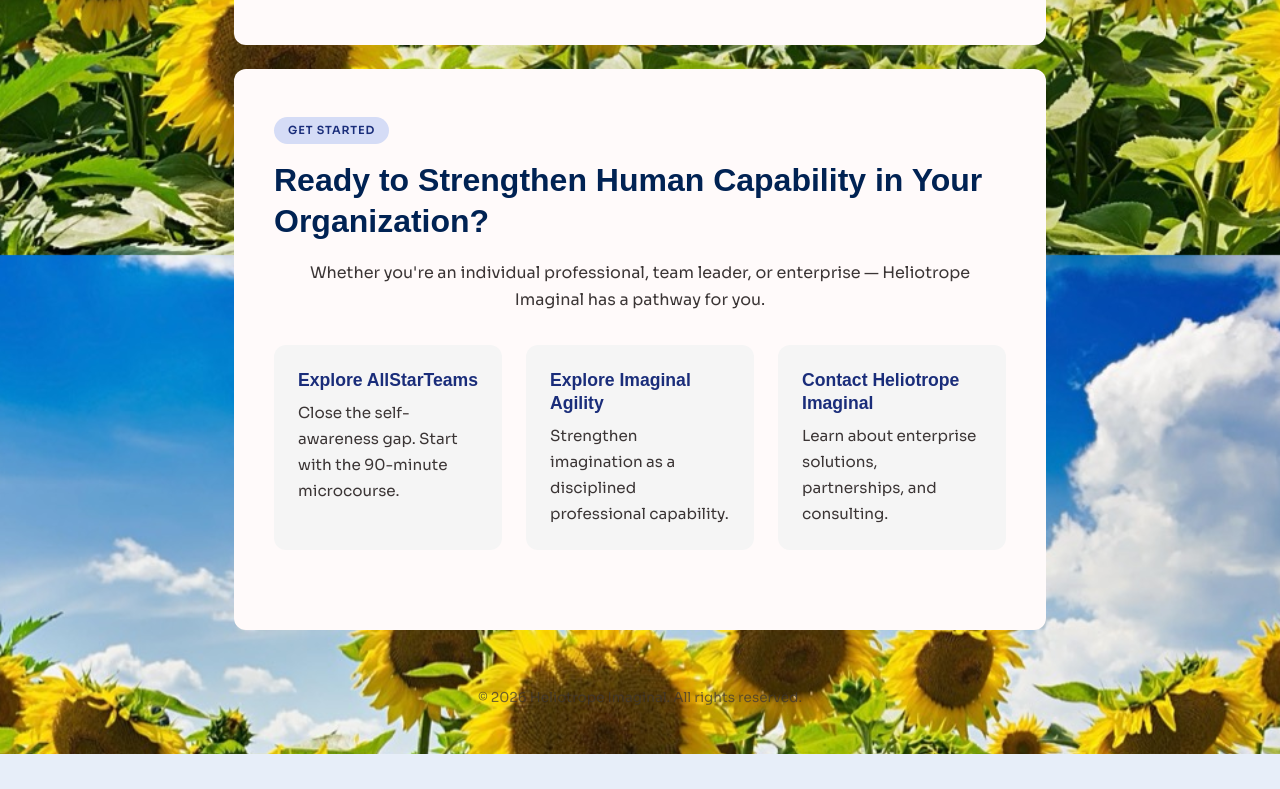
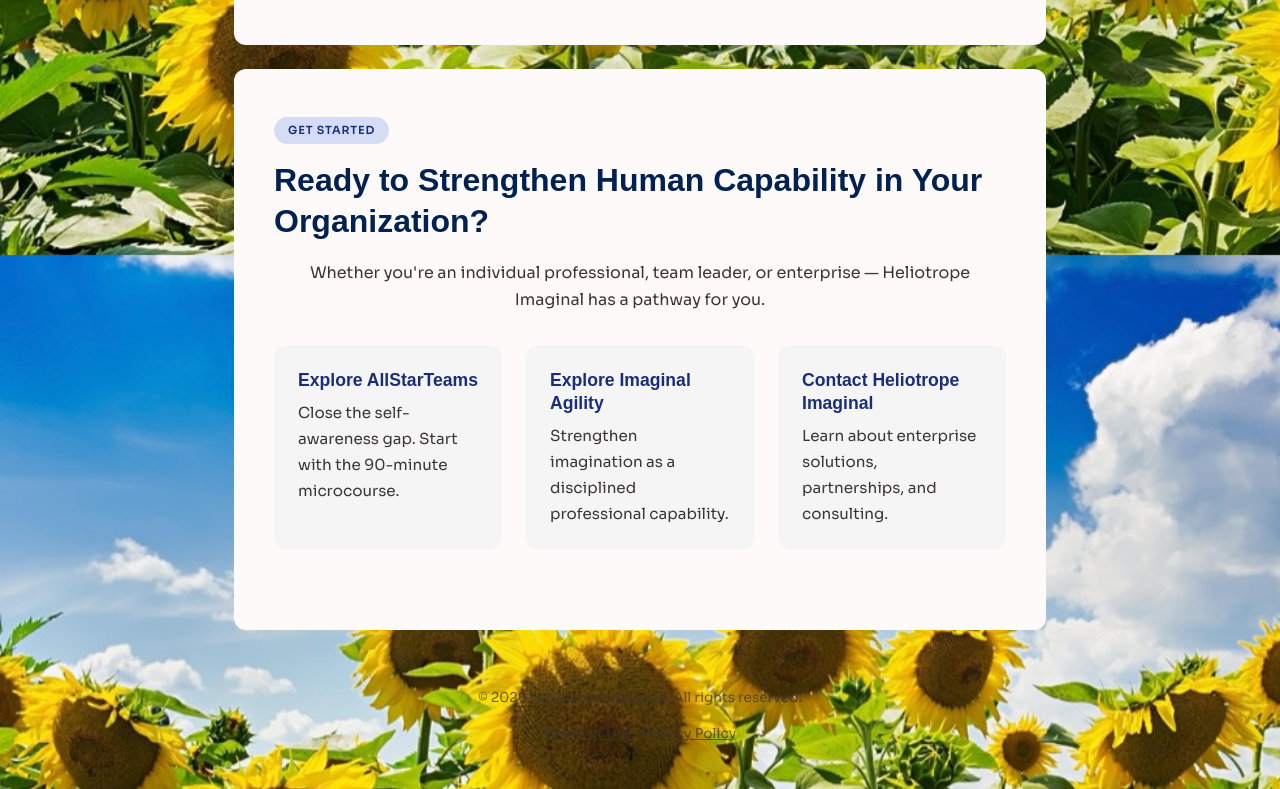
Before and after one commit to topliff/HI_Site, a plain HTML site: page index.html in a window 1280 px wide. Shown: the part 5345-6134 px from the top of the page. Before the commit the page ends 6099 px from the top, so only its background shows below. Drawn offline with nearby package versions, Linux system fonts and the light colour scheme; a web font is replaced by a local one.

Commit message:
Add Terms of Use and Privacy Policy links to site footers
Co-Authored-By: Claude Opus 5.5 <noreply@anthropic.com>

```diff
--- a/index.html
+++ b/index.html
@@ -255,6 +255,11 @@
     <!-- Footer -->
     <footer class="footer">
       <p>&copy; 2026 Heliotrope Imaginal. All rights reserved.</p>
+      <p class="footer-links">
+        <a href="https://app2.heliotropeimaginal.com/terms">Terms of Use</a>
+        <span aria-hidden="true"> &middot; </span>
+        <a href="https://app2.heliotropeimaginal.com/privacy">Privacy Policy</a>
+      </p>
     </footer>
 
   </div>
--- a/style.css
+++ b/style.css
@@ -379,6 +379,15 @@ p {
   opacity: 0.7;
 }
 
+.footer .footer-links {
+  margin-top: 8px;
+}
+
+.footer .footer-links a {
+  color: inherit;
+  text-decoration: underline;
+}
+
 /* --- Responsive --- */
 @media (max-width: 768px) {
   .card-section {
```
Also changed, not shown: approach.html (+3 -1 lines), concepts.html (+3 -1 lines), workshops.html (+3 -1 lines).
